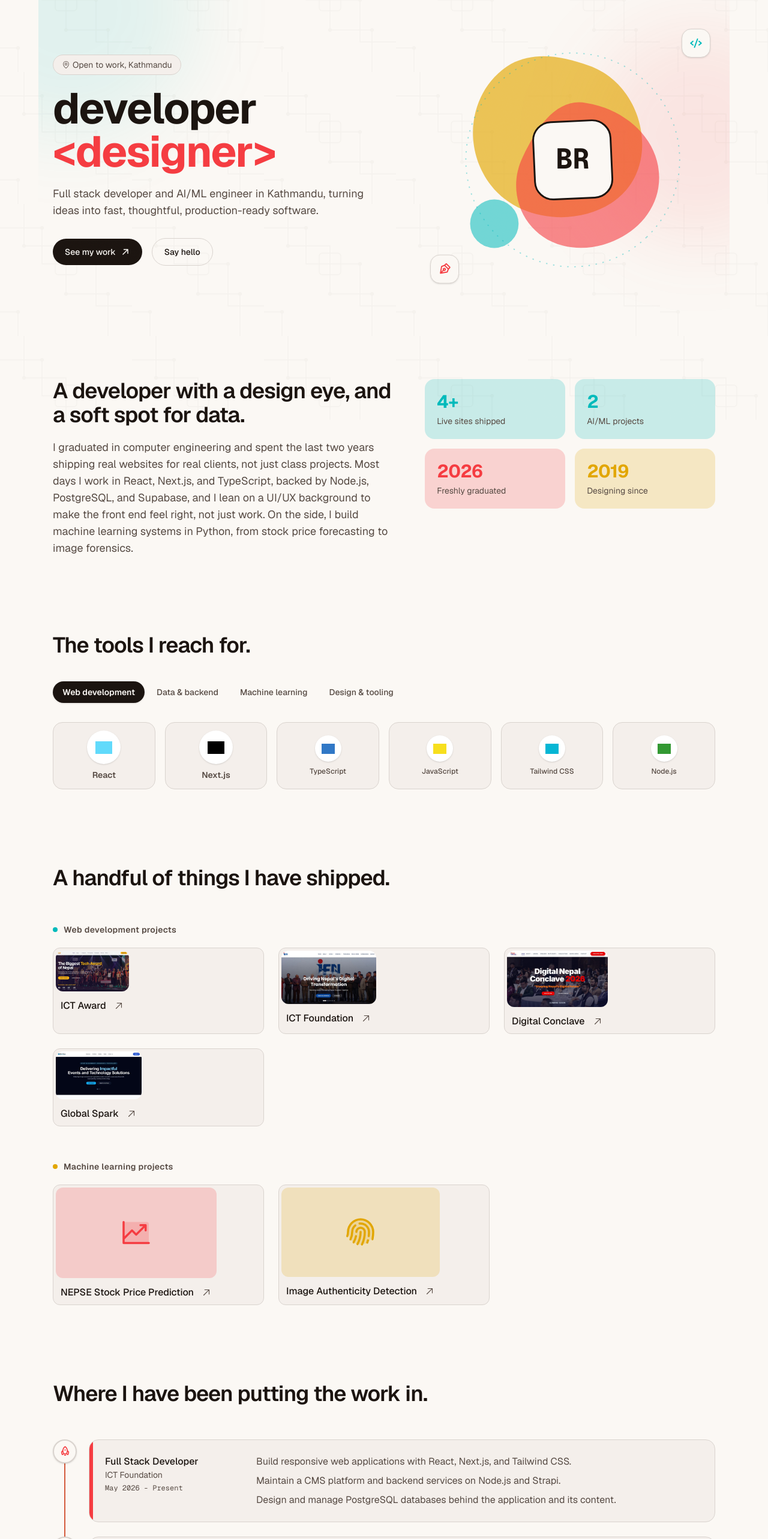
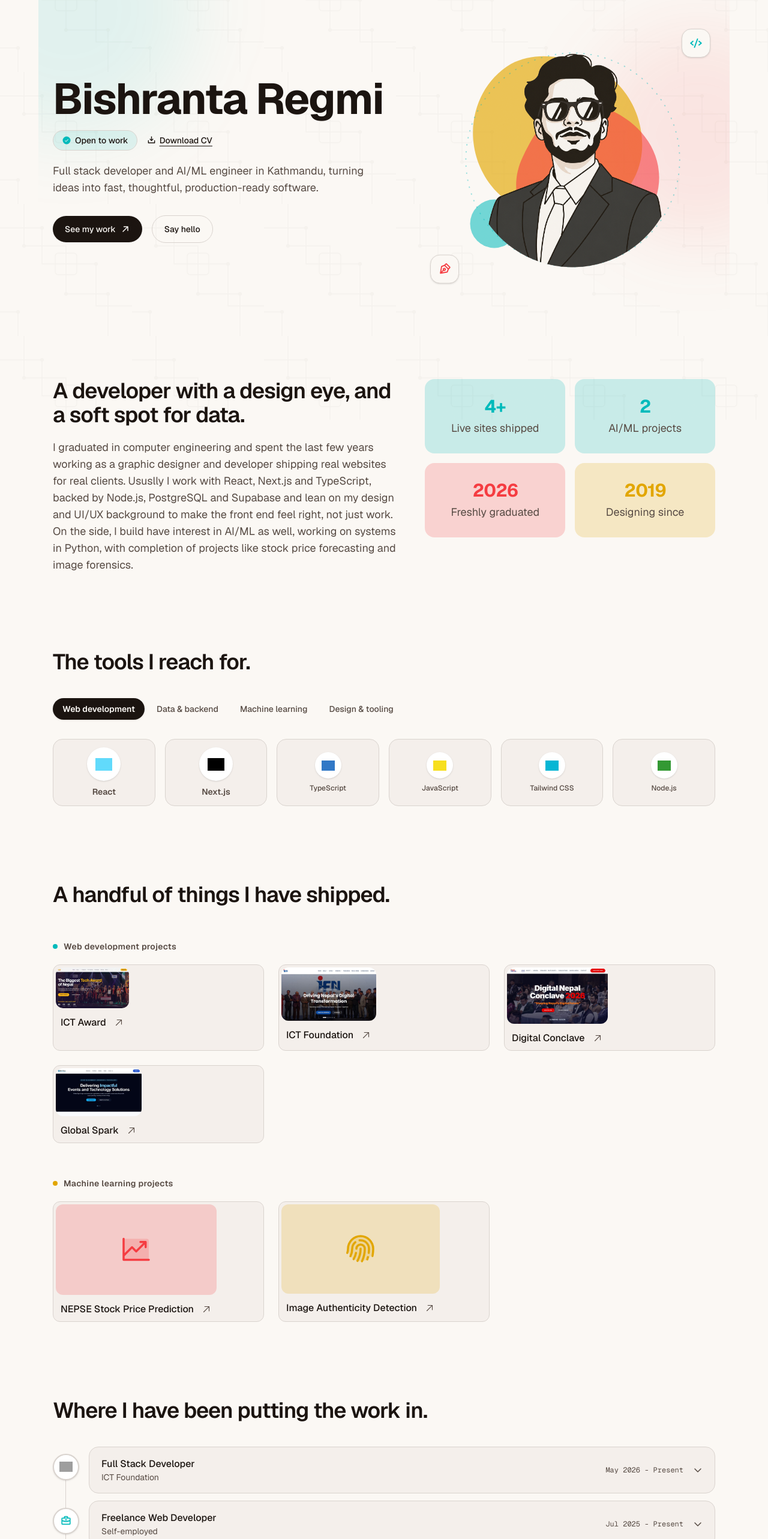
Before and after one commit to bishranta/Portfolio, a Next.js app: page / in a window 1280 px wide. Shown: the part 100-2666 px from the top of the page at 60% size. Built offline with nearby package versions, Linux system fonts and the light colour scheme; grey boxes are pictures that could not be loaded.

Commit message:
added portrait

```diff
--- a/app/components/about.tsx
+++ b/app/components/about.tsx
@@ -16,23 +16,27 @@ export function About() {
             A developer with a design eye, and a soft spot for data.
           </h2>
           <p className="mt-5 max-w-[65ch] text-lg text-ink-dim text-pretty">
-            I graduated in computer engineering and spent the last two years
-            shipping real websites for real clients, not just class projects.
-            Most days I work in React, Next.js, and TypeScript, backed by
-            Node.js, PostgreSQL, and Supabase, and I lean on a UI/UX
-            background to make the front end feel right, not just work. On
-            the side, I build machine learning systems in Python, from stock
-            price forecasting to image forensics.
+            I graduated in computer engineering and spent the last few years
+            working as a graphic designer and developer shipping real websites
+            for real clients. Ususlly I work with React, Next.js and TypeScript,
+            backed by Node.js, PostgreSQL and Supabase and lean on my design and
+            UI/UX background to make the front end feel right, not just work. On
+            the side, I build have interest in AI/ML as well, working on systems
+            in Python, with completion of projects like stock price forecasting
+            and image forensics.
           </p>
         </Reveal>
 
         <RevealStagger className="grid grid-cols-2 gap-4">
           {highlights.map((stat) => (
-            <RevealItem key={stat.label} className={`rounded-2xl p-5 ${stat.bg}`}>
+            <RevealItem
+              key={stat.label}
+              className={`flex flex-col items-center justify-center rounded-2xl p-7 text-center ${stat.bg}`}
+            >
               <p className={`text-3xl font-bold tracking-tight ${stat.fg}`}>
                 {stat.value}
               </p>
-              <p className="mt-1 text-sm text-ink-dim">{stat.label}</p>
+              <p className="mt-1 text-lg text-ink-dim">{stat.label}</p>
             </RevealItem>
           ))}
         </RevealStagger>
--- a/app/components/contact.tsx
+++ b/app/components/contact.tsx
@@ -89,7 +89,7 @@ export function Contact() {
                   {...(link.href
                     ? { href: link.href, target: "_blank", rel: "noopener noreferrer" }
                     : { onClick: link.onClick })}
-                  className={`flex w-full flex-col items-start gap-4 rounded-2xl p-5 text-left transition-transform hover:-translate-y-1 active:scale-[0.97] ${link.bg}`}
+                  className={`flex w-full flex-col items-center gap-4 rounded-2xl p-5 text-center transition-transform hover:-translate-y-1 active:scale-[0.97] ${link.bg}`}
                 >
                   <span className="grid size-14 place-items-center rounded-2xl bg-white shadow-sm">
                     {link.key === "email" && copied ? (
@@ -124,7 +124,7 @@ export function ResumeLink() {
       rel="noopener noreferrer"
       className="inline-flex items-center gap-1.5 text-sm text-ink-dim transition-colors hover:text-ink"
     >
-      Resume
+      Download CV
       <ArrowUpRight size={14} />
     </a>
   );
--- a/app/components/education.tsx
+++ b/app/components/education.tsx
@@ -1,4 +1,4 @@
-import { Backpack, BookOpenText, CaretDown, GraduationCap } from "@phosphor-icons/react/dist/ssr";
+import { Backpack, BookOpenText, CaretUp, GraduationCap } from "@phosphor-icons/react/dist/ssr";
 import { Reveal, RevealItem, RevealStagger } from "./reveal";
 import { educationTimeline, certifications } from "@/app/lib/data";
 
@@ -8,24 +8,21 @@ const levelStyle = [
     bg: "bg-mustard/20",
     fg: "text-mustard",
     ring: "border-mustard/40",
-    scale: "md:py-8",
-    title: "text-2xl md:text-3xl",
+    hoverRing: "hover:border-mustard/70",
   },
   {
     Icon: BookOpenText,
     bg: "bg-teal/20",
     fg: "text-teal",
     ring: "border-teal/40",
-    scale: "md:py-6",
-    title: "text-xl md:text-2xl",
+    hoverRing: "hover:border-teal/70",
   },
   {
     Icon: Backpack,
     bg: "bg-coral/20",
     fg: "text-coral",
     ring: "border-coral/40",
-    scale: "md:py-5",
-    title: "text-lg md:text-xl",
+    hoverRing: "hover:border-coral/70",
   },
 ];
 
@@ -38,43 +35,44 @@ export function Education() {
         </h2>
       </Reveal>
 
-      <RevealStagger className="mx-auto mt-14 flex max-w-3xl flex-col items-center">
+      <RevealStagger className="mx-auto mt-14 flex max-w-2xl flex-col items-center">
         {educationTimeline.map((entry, i) => {
           const style = levelStyle[i % levelStyle.length];
           const Icon = style.Icon;
           return (
             <div key={entry.org} className="flex w-full flex-col items-center">
               <RevealItem
-                className={`flex w-full items-start gap-5 rounded-3xl border ${style.ring} bg-paper-dim px-6 py-5 ${style.scale}`}
+                className={`flex w-full items-start gap-4 rounded-2xl border ${style.ring} bg-paper-dim p-5 transition-all duration-200 hover:-translate-y-1 hover:shadow-md ${style.hoverRing}`}
               >
                 <span
-                  className={`grid size-12 shrink-0 place-items-center rounded-full ${style.bg}`}
+                  className={`grid size-11 shrink-0 place-items-center rounded-full ${style.bg}`}
                 >
-                  <Icon size={22} weight="bold" className={style.fg} />
+                  <Icon size={20} weight="bold" className={style.fg} />
                 </span>
-                <div>
+                <div className="min-w-0">
                   <p
-                    className={`font-mono text-xs uppercase tracking-wide ${style.fg}`}
+                    className={`font-mono text-xs font-semibold uppercase tracking-wide ${style.fg}`}
                   >
                     {entry.level}
                   </p>
-                  <p className={`mt-1 font-semibold text-ink ${style.title}`}>
+                  <p className="mt-1 text-lg font-semibold text-ink text-pretty">
                     {entry.title}
                   </p>
-                  <p className="mt-1 text-sm text-ink-dim">
-                    {entry.org}, {entry.location}
+                  <p className="mt-1 text-sm text-ink-dim">{entry.org}</p>
+                  <p className="text-sm text-ink-dim">
+                    {entry.location}
                     {entry.period ? ` · ${entry.period}` : ""}
                   </p>
                   {entry.detail && (
-                    <p className="mt-2 text-base text-ink-dim text-pretty">
+                    <p className="mt-3 text-sm text-ink-dim text-pretty">
                       {entry.detail}
                     </p>
                   )}
                 </div>
               </RevealItem>
               {i < educationTimeline.length - 1 && (
-                <CaretDown
-                  size={18}
+                <CaretUp
+                  size={16}
                   weight="bold"
                   className="my-2 shrink-0 text-ink-dim/50"
                 />
@@ -85,8 +83,13 @@ export function Education() {
       </RevealStagger>
 
       <Reveal delay={0.1} className="mt-12 border-t border-line pt-8">
-        <h3 className="text-sm font-medium text-ink-dim">Certifications</h3>
-        <ul className="mt-3 flex flex-wrap gap-3">
+        <div className="flex items-center gap-2.5">
+          <span className="size-2 rounded-full bg-teal" />
+          <h3 className="text-sm font-semibold tracking-wide text-ink-dim">
+            Certifications
+          </h3>
+        </div>
+        <ul className="mt-4 flex flex-wrap gap-3">
           {certifications.map((cert) => (
             <li
               key={cert}
--- a/app/components/experience.tsx
+++ b/app/components/experience.tsx
@@ -1,30 +1,38 @@
 "use client";
 
-import { useRef } from "react";
-import { motion, useReducedMotion, useScroll } from "motion/react";
-import {
-  ChartLineUp,
-  Code,
-  PenNib,
-  Rocket,
-} from "@phosphor-icons/react";
+import { useState } from "react";
+import Image from "next/image";
+import { motion, useReducedMotion } from "motion/react";
+import { Briefcase, CaretDown, ChartLineUp, PenNib } from "@phosphor-icons/react";
 import { Reveal, RevealItem, RevealStagger } from "./reveal";
 import { experience } from "@/app/lib/data";
 
-const icons = [
-  { Icon: Rocket, fg: "text-coral", ring: "border-coral/40", bar: "bg-coral" },
-  { Icon: Code, fg: "text-teal", ring: "border-teal/40", bar: "bg-teal" },
-  { Icon: ChartLineUp, fg: "text-mustard", ring: "border-mustard/40", bar: "bg-mustard" },
-  { Icon: PenNib, fg: "text-coral", ring: "border-coral/40", bar: "bg-coral" },
+type Mark =
+  | { type: "logo"; src: string }
+  | { type: "icon"; Icon: typeof Briefcase; fg: string };
+
+const marksByRole: Record<string, Mark> = {
+  "Freelance Data Analyst": { type: "icon", Icon: ChartLineUp, fg: "text-mustard" },
+};
+
+const marksByOrg: Record<string, Mark> = {
+  "ICT Foundation": { type: "logo", src: "/logos/ictfoundation.ico" },
+  "Self-employed": { type: "icon", Icon: Briefcase, fg: "text-teal" },
+  "LOFA, Freelance": { type: "icon", Icon: PenNib, fg: "text-coral" },
+};
+
+const fallback: Mark = { type: "icon", Icon: Briefcase, fg: "text-mustard" };
+
+const ringStyles = [
+  { ring: "border-coral/40", hoverRing: "hover:border-coral/60" },
+  { ring: "border-teal/40", hoverRing: "hover:border-teal/60" },
+  { ring: "border-mustard/40", hoverRing: "hover:border-mustard/60" },
+  { ring: "border-coral/40", hoverRing: "hover:border-coral/60" },
 ];
 
 export function Experience() {
-  const ref = useRef<HTMLDivElement>(null);
+  const [open, setOpen] = useState<number | null>(null);
   const reduce = useReducedMotion();
-  const { scrollYProgress } = useScroll({
-    target: ref,
-    offset: ["start 0.8", "end 0.6"],
-  });
 
   return (
     <section id="work" className="mx-auto max-w-6xl px-6 py-16">
@@ -34,52 +42,89 @@ export function Experience() {
         </h2>
       </Reveal>
 
-      <div ref={ref} className="relative mt-14">
-        <div className="absolute left-5 top-2 bottom-2 w-0.5 -translate-x-1/2 rounded-full bg-line">
-          {!reduce && (
-            <motion.div
-              style={{ scaleY: scrollYProgress }}
-              className="h-full w-full origin-top rounded-full bg-accent"
+      <div className="relative mt-10">
+        <div className="absolute left-[21px] top-6 bottom-6 w-px bg-line" />
+
+        <RevealStagger className="space-y-3">
+          {experience.map((role, i) => {
+            const mark = marksByRole[role.role] ?? marksByOrg[role.org] ?? fallback;
+            const { ring, hoverRing } = ringStyles[i % ringStyles.length];
+            const isOpen = open === i;
+            return (
+              <RevealItem key={`${role.role}-${role.org}`} className="flex gap-4">
+                <div className="flex w-11 shrink-0 justify-center pt-3">
+                  <span
+                    className={`relative z-10 grid size-11 shrink-0 place-items-center rounded-full border-2 bg-white shadow-sm ${ring}`}
+                  >
+                    {mark.type === "logo" ? (
+                      <Image
+                        src={mark.src}
+                        alt={`${role.org} logo`}
+                        width={22}
+                        height={22}
+                        unoptimized
                       />
+                    ) : (
+                      <mark.Icon size={18} weight="bold" className={mark.fg} />
                     )}
+                  </span>
                 </div>
 
-        <RevealStagger className="space-y-6">
-          {experience.map((role, i) => {
-            const { Icon, fg, ring, bar } = icons[i % icons.length];
-            return (
-              <RevealItem
-                key={`${role.role}-${role.org}`}
-                className="relative flex gap-5"
+                <div
+                  className={`min-w-0 flex-1 overflow-hidden rounded-2xl border border-line bg-paper-dim transition-all duration-200 hover:-translate-y-1 hover:shadow-md ${hoverRing}`}
                 >
-                <span
-                  className={`relative z-10 grid size-10 shrink-0 place-items-center rounded-full border-2 bg-paper shadow-sm ${ring}`}
+                  <button
+                    onClick={() => setOpen(isOpen ? null : i)}
+                    aria-expanded={isOpen}
+                    className="flex w-full items-center gap-4 px-5 py-4 text-left"
                   >
-                  <Icon size={17} weight="bold" className={fg} />
+                    <span className="min-w-0 flex-1">
+                      <span className="block text-base font-medium text-ink sm:truncate">
+                        {role.role}
                       </span>
-                <div className="flex flex-1 overflow-hidden rounded-2xl border border-line bg-paper-dim transition-transform hover:-translate-y-1">
-                  <span className={`w-1.5 shrink-0 ${bar}`} />
-                  <div className="grid flex-1 gap-3 p-5 md:grid-cols-[220px_1fr] md:gap-8 md:py-6">
-                    <div>
-                      <p className="text-base font-medium text-ink whitespace-nowrap">
-                        {role.role}
-                      </p>
-                      <p className="text-sm text-ink-dim">{role.org}</p>
-                      <p className="mt-1 font-mono text-xs text-ink-dim">
+                      <span className="block truncate text-sm text-ink-dim">
+                        {role.org}
+                      </span>
+                      <span className="block font-mono text-xs text-ink-dim sm:hidden">
                         {role.period}
-                      </p>
-                    </div>
+                      </span>
+                    </span>
+                    <span className="hidden shrink-0 font-mono text-xs text-ink-dim sm:block">
+                      {role.period}
+                    </span>
+                    <motion.span
+                      animate={{ rotate: isOpen ? 180 : 0 }}
+                      transition={{ duration: 0.2 }}
+                      className="shrink-0 text-ink-dim"
+                    >
+                      <CaretDown size={16} weight="bold" />
+                    </motion.span>
+                  </button>
+
+                  <motion.div
+                    initial={false}
+                    animate={
+                      reduce
+                        ? { height: isOpen ? "auto" : 0 }
+                        : { height: isOpen ? "auto" : 0, opacity: isOpen ? 1 : 0 }
+                    }
+                    transition={{ duration: 0.25, ease: [0.16, 1, 0.3, 1] }}
+                    className="overflow-hidden"
+                  >
+                    <div className="px-5 pb-5">
                       <ul className="space-y-2">
                         {role.points.map((point) => (
                           <li
                             key={point}
-                          className="text-base text-ink-dim text-pretty"
+                            className="flex gap-2 text-sm text-ink-dim text-pretty"
                           >
+                            <span className="mt-2 size-1 shrink-0 rounded-full bg-ink-dim" />
                             {point}
                           </li>
                         ))}
                       </ul>
                     </div>
+                  </motion.div>
                 </div>
               </RevealItem>
             );
--- a/app/components/hero-mark.tsx
+++ b/app/components/hero-mark.tsx
@@ -1,5 +1,6 @@
 "use client";
 
+import Image from "next/image";
 import { motion, useReducedMotion } from "motion/react";
 import { Code, PenNib } from "@phosphor-icons/react";
 
@@ -62,35 +63,24 @@ export function HeroMark() {
           transition={{ duration: 50, repeat: Infinity, ease: "linear" }}
           style={{ transformOrigin: "200px 200px" }}
         />
-        <motion.rect
-          x="145"
-          y="145"
-          width="110"
-          height="110"
-          rx="26"
-          fill="var(--paper)"
-          stroke="var(--ink)"
-          strokeWidth="2.5"
-          animate={
-            reduce
-              ? undefined
-              : { rotate: [0, 6, -4, 0], scale: [1, 1.03, 0.98, 1] }
-          }
-          transition={{ duration: 8, repeat: Infinity, ease: "easeInOut" }}
-          style={{ transformOrigin: "200px 200px" }}
+      </motion.svg>
+
+      <motion.div
+        initial={reduce ? false : { opacity: 0, y: 16 }}
+        animate={{ opacity: 1, y: 0 }}
+        transition={{ duration: 0.7, delay: 0.1, ease: [0.16, 1, 0.3, 1] }}
+        className="absolute left-[16%] right-[17%] top-[4%] overflow-hidden rounded-[2rem]"
+        style={{ aspectRatio: "500 / 669" }}
+      >
+        <Image
+          src="/portrait-cutout.png"
+          alt="Illustrated portrait of Bishranta Regmi"
+          fill
+          sizes="(min-width: 768px) 260px, 55vw"
+          className="object-contain"
+          priority
         />
-        <text
-          x="200"
-          y="212"
-          textAnchor="middle"
-          fontFamily="var(--font-geist-mono)"
-          fontSize="40"
-          fill="var(--ink)"
-          fontWeight={700}
-        >
-          BR
-        </text>
-      </motion.svg>
+      </motion.div>
 
       <motion.div
         className="absolute right-2 top-6 grid size-12 place-items-center rounded-2xl border border-line bg-paper shadow-sm"
--- a/app/components/hero.tsx
+++ b/app/components/hero.tsx
@@ -1,7 +1,7 @@
 "use client";
 
 import { motion, useReducedMotion } from "motion/react";
-import { ArrowUpRight, MapPin } from "@phosphor-icons/react";
+import { ArrowUpRight, CheckCircle, DownloadSimple } from "@phosphor-icons/react";
 import { HeroMark } from "./hero-mark";
 import { Magnetic } from "./magnetic";
 
@@ -24,31 +24,34 @@ export function Hero() {
       />
 
       <div>
+        <motion.h1
+          initial={initial}
+          animate={{ opacity: 1, y: 0 }}
+          transition={{ duration: 0.7, ease: [0.16, 1, 0.3, 1] }}
+          className="text-5xl font-bold tracking-tight text-balance text-ink md:text-7xl"
+        >
+          Bishranta Regmi
+        </motion.h1>
         <motion.div
           initial={initial}
           animate={{ opacity: 1, y: 0 }}
-          transition={{ duration: 0.6, ease: [0.16, 1, 0.3, 1] }}
-          className="inline-flex items-center gap-2 rounded-full border border-line bg-paper-dim px-3.5 py-1.5"
+          transition={{ duration: 0.7, delay: 0.12, ease: [0.16, 1, 0.3, 1] }}
+          className="mt-4 flex flex-wrap items-center gap-4"
         >
-          {/* <span className="relative flex size-2">
-            <span className="absolute inline-flex size-full animate-ping rounded-full bg-teal opacity-60" />
-            <span className="relative inline-flex size-2 rounded-full bg-teal" />
-          </span> */}
-          <span className="inline-flex items-center gap-1 text-sm text-ink-dim">
-            <MapPin size={14} />
-            Open to work, Kathmandu
+          <span className="inline-flex items-center gap-1.5 rounded-full border border-line bg-teal/10 px-3.5 py-1.5 text-sm font-medium text-ink">
+            <CheckCircle size={16} weight="fill" className="text-teal" />
+            Open to work
           </span>
+          <a
+            href="/Bishranta_Resume.pdf"
+            target="_blank"
+            rel="noopener noreferrer"
+            className="inline-flex items-center gap-1.5 text-sm font-medium text-ink underline underline-offset-4 transition-colors hover:text-ink-dim"
+          >
+            <DownloadSimple size={15} weight="bold" />
+            Download CV
+          </a>
         </motion.div>
-
-        <motion.h1
-          initial={initial}
-          animate={{ opacity: 1, y: 0 }}
-          transition={{ duration: 0.7, delay: 0.05, ease: [0.16, 1, 0.3, 1] }}
-          className="mt-5 text-5xl font-bold tracking-tight text-balance md:text-7xl"
-        >
-          <span className="block text-ink">developer</span>
-          <span className="block text-coral">&lt;designer&gt;</span>
-        </motion.h1>
         <motion.p
           initial={initial}
           animate={{ opacity: 1, y: 0 }}
--- a/app/components/projects.tsx
+++ b/app/components/projects.tsx
@@ -138,7 +138,7 @@ export function Projects() {
         onClick={(e) => {
           if (e.target === dialogRef.current) dialogRef.current?.close();
         }}
-        className="m-auto max-h-[85vh] w-full max-w-2xl overflow-y-auto rounded-xl border border-line bg-paper p-0 text-ink backdrop:bg-ink/40 backdrop:backdrop-blur-sm"
+        className="m-auto max-h-[85vh] w-[calc(100%-2rem)] max-w-2xl overflow-y-auto rounded-xl border border-line bg-paper p-0 text-ink backdrop:bg-ink/40 backdrop:backdrop-blur-sm"
       >
         {selected && (
           <div>
```
Also changed, not shown: public/portrait-cutout.png (added), 1 other file (tests, documents, lock files or other folders). Lines whose indentation alone changed are shown as unchanged.
